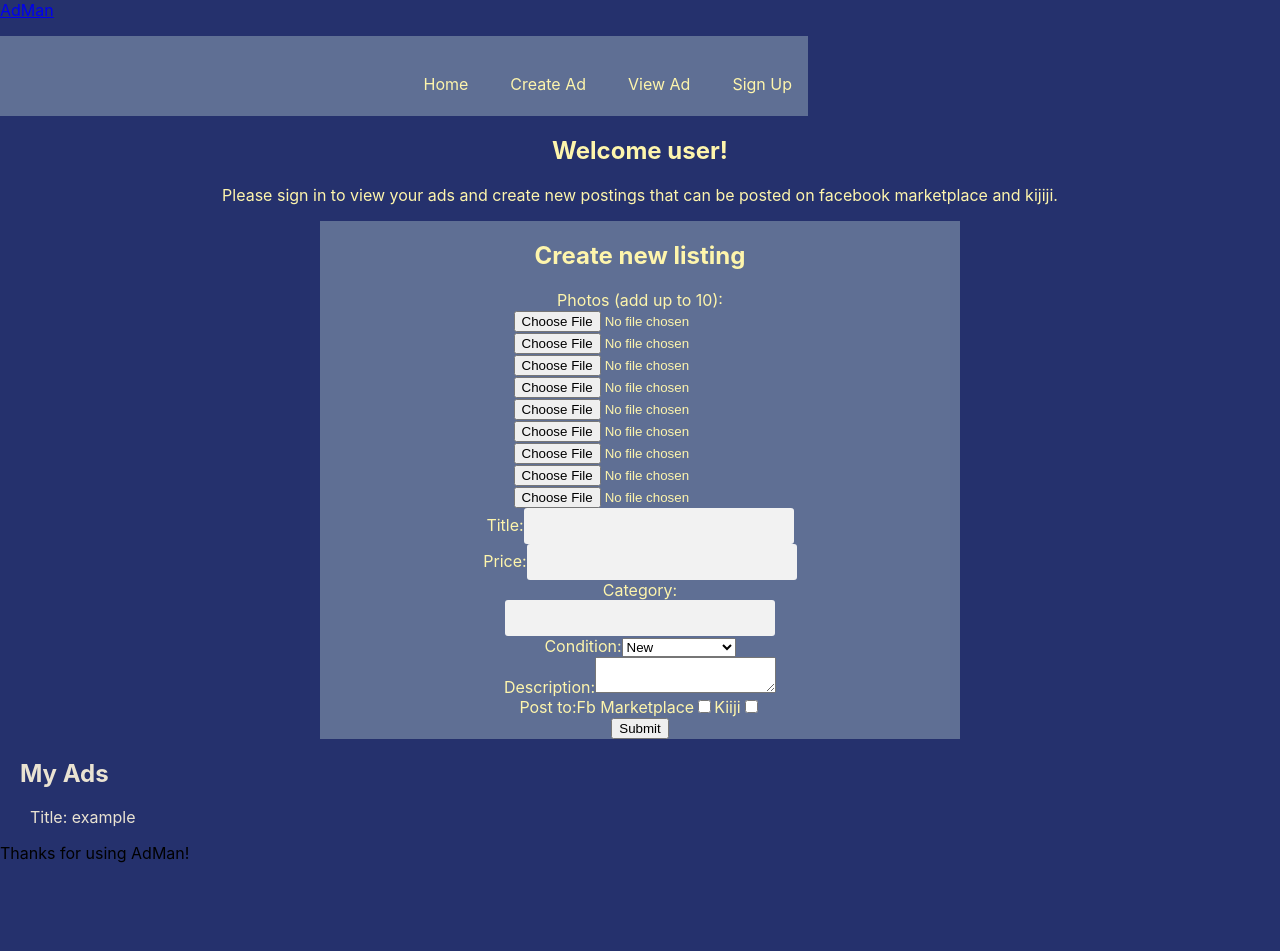
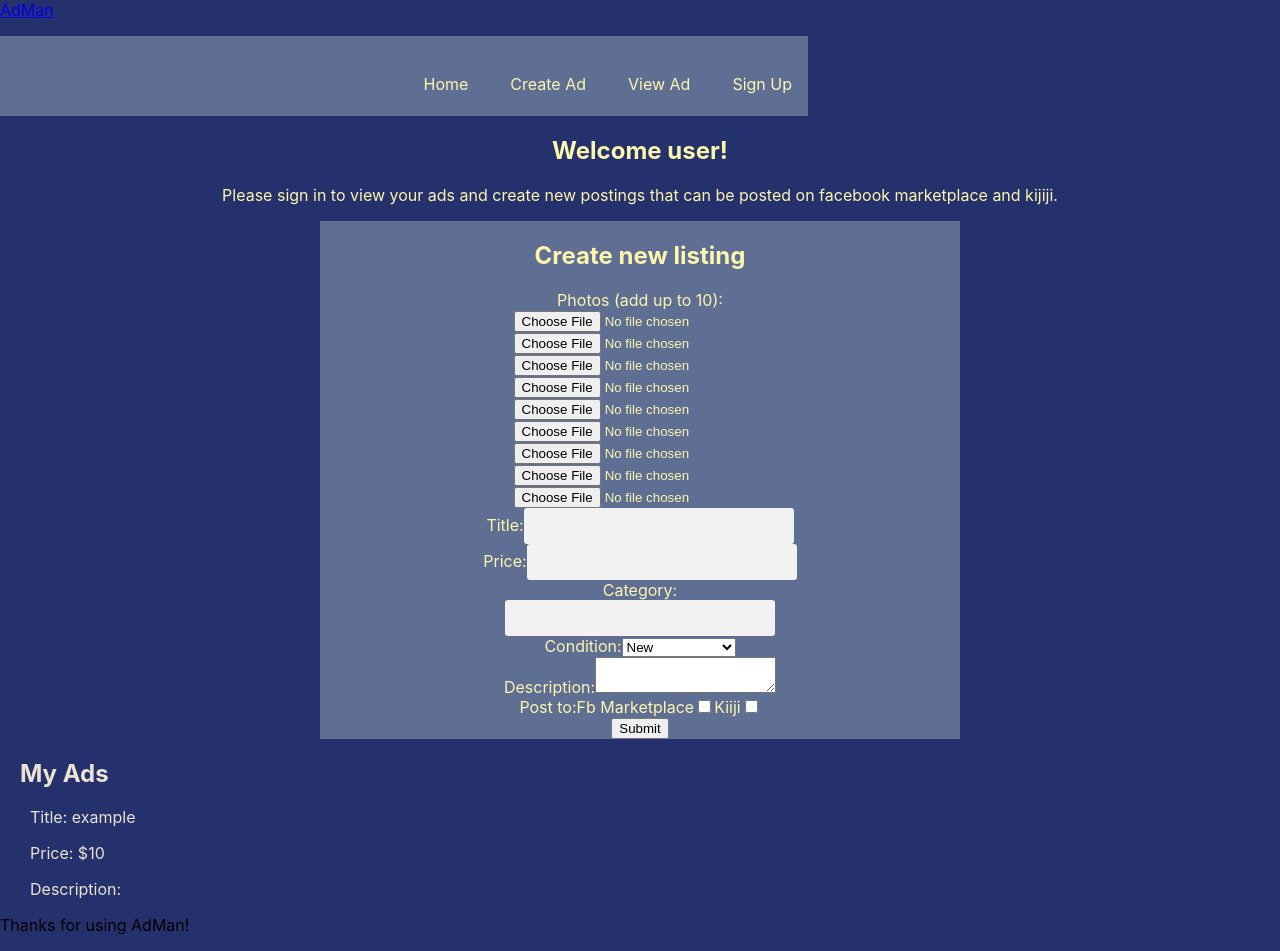
Before and after one commit to yobazy/ad-manager, a React (Create React App) app in the folder client/: page / in a window 1280 px wide. Before the commit the page ends 879 px from the top, so only its background shows below. Built offline with nearby package versions, Linux system fonts and the light colour scheme.

Commit message:
Adds more information for submitted ads

```diff
--- a/client/src/components/pages/ViewAds.js
+++ b/client/src/components/pages/ViewAds.js
@@ -10,6 +10,9 @@ export default function ViewAds(props) {
             <h2>My Ads</h2>
             <div className="ad-container">
                 <p>Title: {listing1.title}</p>
+                <p>Price: {listing1.price}</p>
+                <p>Description: {listing1.description}</p>
+
             </div>
             {/* <p>{props}</p> */}
         </div>
```
